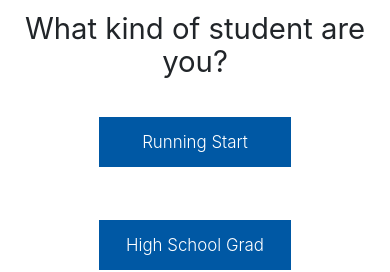
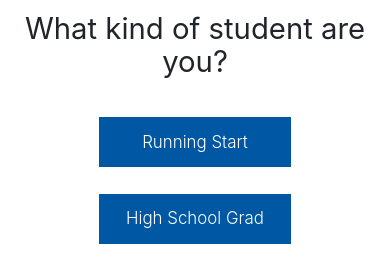
Before and after one commit to chrispinto/enroll-ra-2020, a plain HTML site: page index.html in a window 390 px wide. Shown: the part 582-854 px from the top of the page. Drawn offline with nearby package versions, Linux system fonts and the light colour scheme.

Commit message:
fixed mobile spacing

```diff
--- a/index.html
+++ b/index.html
@@ -76,14 +76,14 @@ height="0" width="0" style="display:none;visibility:hidden"></iframe></noscript>
       <!-- / Welcome Section -->
 
       <!-- begin Our Students Section for IE -->
-      <div id="cards" class="container mb-2" style="padding-bottom: 1px">
+      <div id="cards" class="container mb-2">
       <div id="our-students">
         <p>&nbsp;</p>
         <p class="text-center"><a href="https://spscc.edu"><img src="images/logos/SPSCC_full logo_CMYK.JPG" width="300rem" height="99rem" class="img-fluid" alt="SPSCC logo"></a></p>
         <h3 class="text-center">What kind of student are you?</h3>
         <div class="row">
           <div class="mx-auto">
-        <p style="text-align: center;">&nbsp;&nbsp;<a href="#rs" class="btn btn-lg btn-info btn-block">Running Start</a></p><p style="text-align: center;">&nbsp;&nbsp;<a href="#hs" class="btn btn-lg btn-info btn-block">High School Grad</a></p>
+        <p style="text-align: center;margin-bottom:0 !important;">&nbsp;&nbsp;<a href="#rs" class="btn btn-lg btn-info btn-block">Running Start</a></p><p style="text-align: center;">&nbsp;&nbsp;<a href="#hs" class="btn btn-lg btn-info btn-block">High School Grad</a></p>
       </div>
       </div>
       <a id="rs" name="running start"></a>
@@ -118,7 +118,7 @@ height="0" width="0" style="display:none;visibility:hidden"></iframe></noscript>
 <div style="clear:both;"></div>
 <p class="m-5 text-center"><a class="btn btn-lg btn-info" href="#form">Request Info &rarr;</a></p>
 
-<div id="cards" class="container mb-2" style="padding-bottom: 1px">
+<div id="cards" class="container mb-2">
   <a id="hs" name="High School Grads"></a>
   <div id="our-students">
     <h3 class="section-title text-center m-5">High School Recent Graduates</h3>
```
